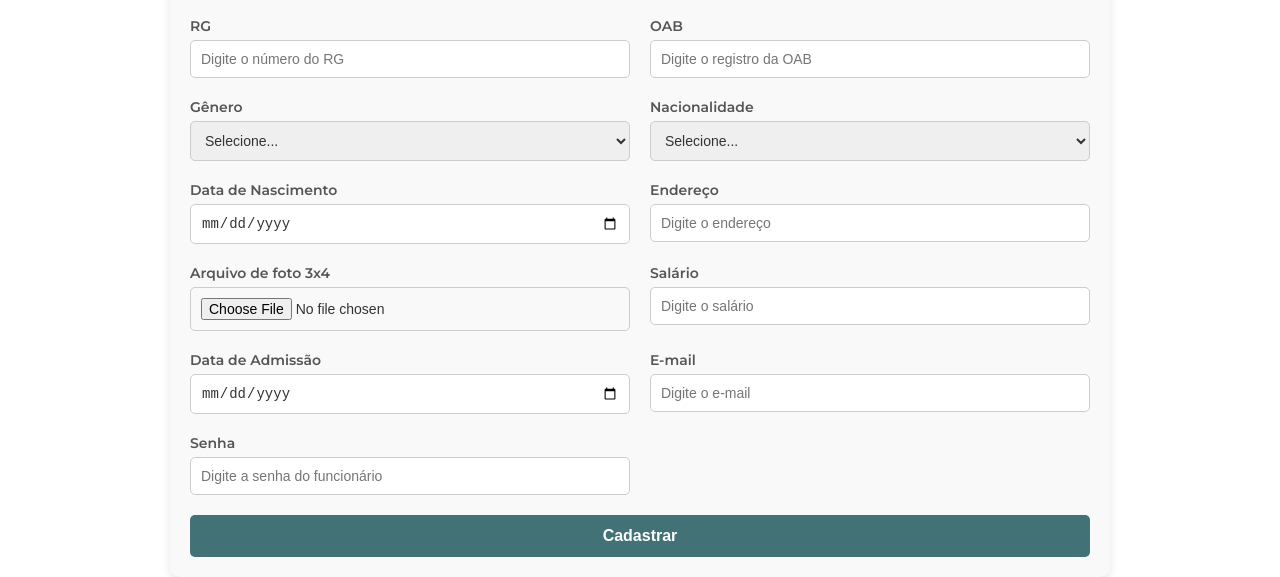
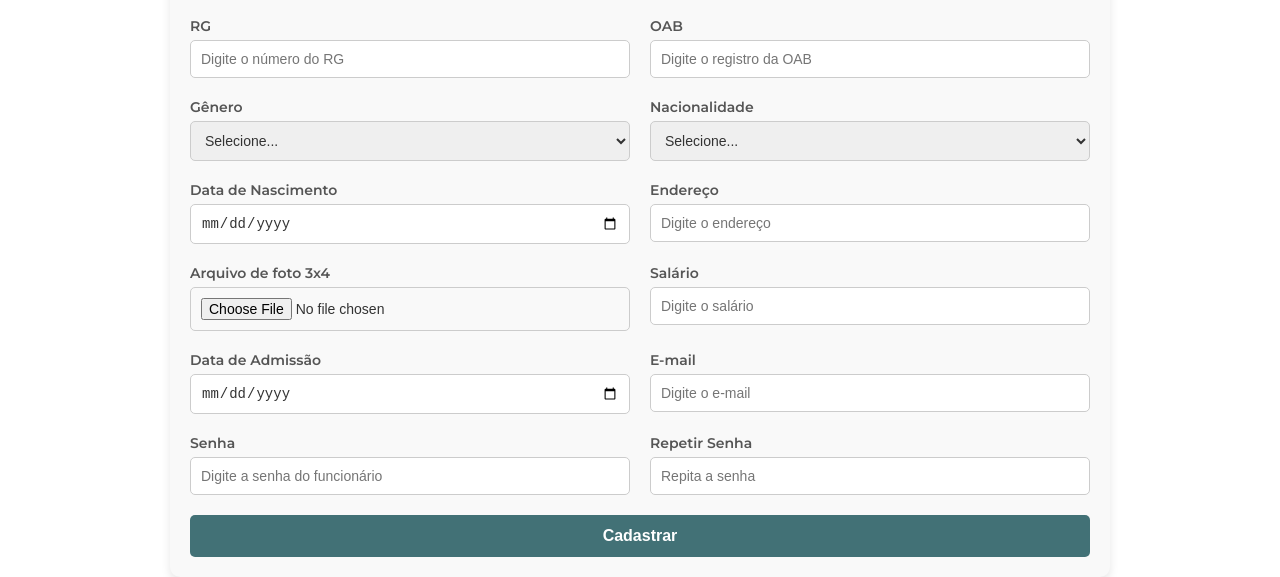
Before and after one commit to bruninms/projeto-residencia, a plain HTML site: page site/cad_funcionario.html in a window 1280 px wide. Shown: the part 309-886 px from the top of the page. Drawn offline with Linux system fonts and the light colour scheme.

Commit message:
Arrumado

```diff
--- a/site/cad_funcionario.html
+++ b/site/cad_funcionario.html
@@ -128,6 +128,11 @@
                 <input type="password" id="senha" name="senha" placeholder="Digite a senha do funcionário" required>
             </div>
 
+            <div class="form-group">
+                <label for="repetir-senha">Repetir Senha</label>
+                <input type="password" id="repetir-senha" name="repetir-senha" placeholder="Repita a senha" required>
+            </div>
+
             <button type="submit">Cadastrar</button>
         </form>
     </div>
```
